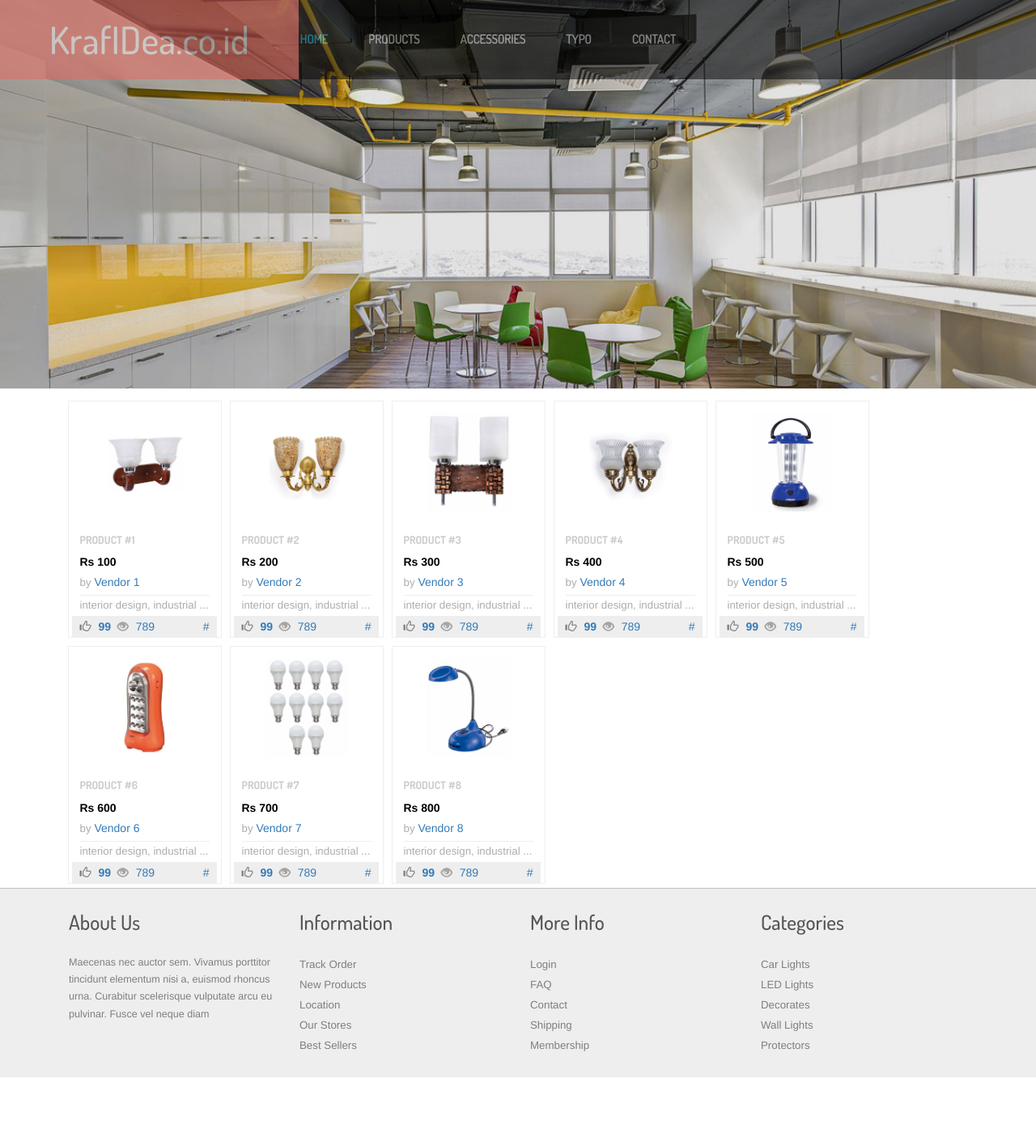
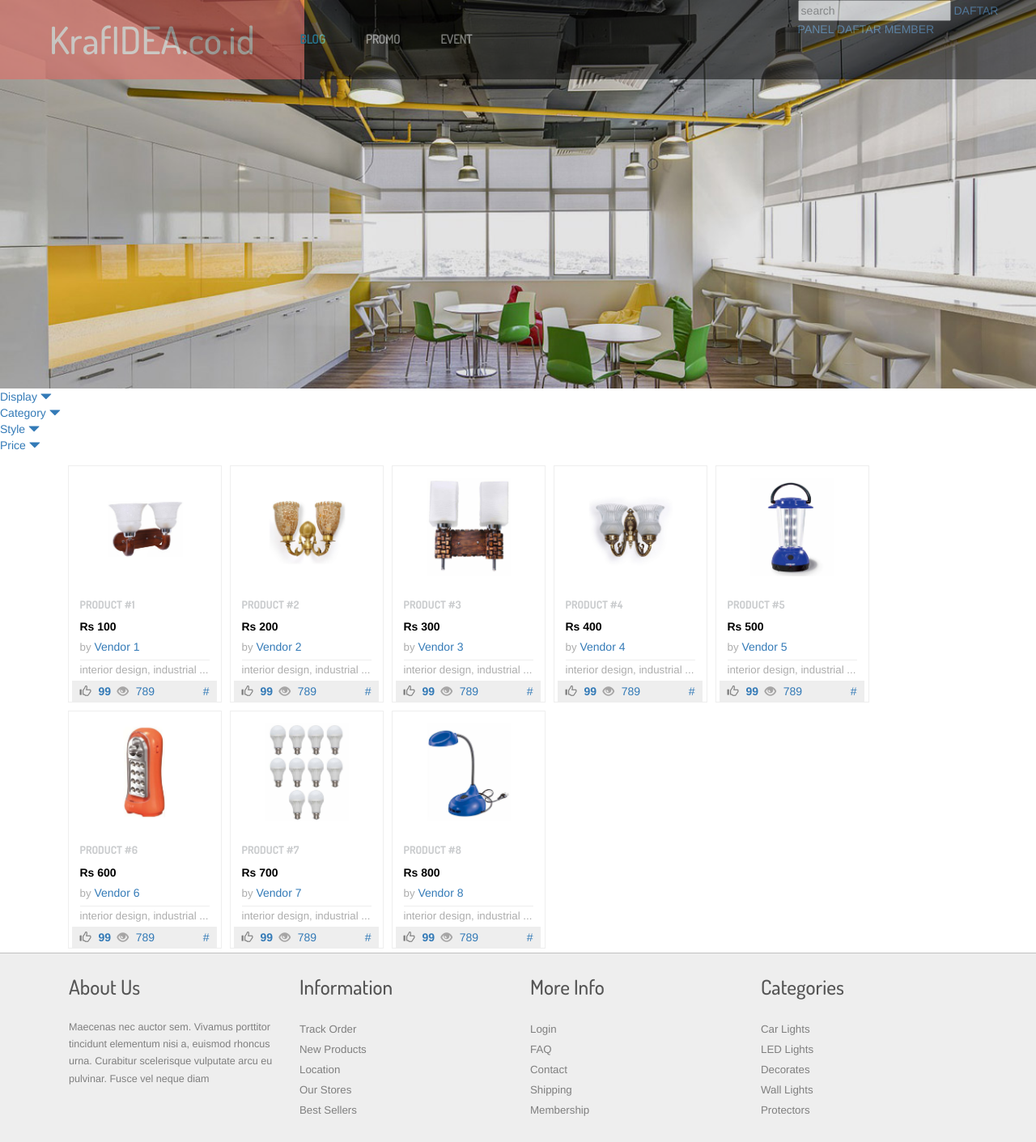
Before and after one commit to chanjr152/KrafIDEA.co.id, a CodeIgniter app: page /database/index.php/home/index in a window 1280 px wide. Shown: the whole page at 81% size. Before the commit the page ends 1331 px from the top, so only its background shows below. Run offline with CodeIgniter, Linux system fonts and the light colour scheme; some libraries are stand-ins or nearby versions.

Commit message:
Add files via upload

```diff
--- a/application/views/home_view.php
+++ b/application/views/home_view.php
@@ -17,21 +17,20 @@
  </div>
 <script src="<?php echo base_url("assets/js/bootstrap.js"); ?>" ></script>
 
-<!-- <div class="filter1">
-	<ul class="memenu skyblue">
-					<li class="active"><a href="index.html">Home</a></li>
-					<li class="grid"><a href="#">Products</a></li>
-					<li class="grid"><a href="#">Accessories</a></li>
-					<li class="grid"><a href="typo.html">Typo</a></li>
-					<li class="grid"><a href="contact.html">Contact</a></li>
-				</ul>
-</div> -->
+<div class="filter1">
+		<ul class="container-filter1">
+			<li class="active"><a href="index.html">Display <span class="glyphicon glyphicon-triangle-bottom" aria-hidden="true" ></span></a></li>
+			<li class="grid"><a href="#">Category <span class="glyphicon glyphicon-triangle-bottom" aria-hidden="true" ></span></a></li>
+			<li class="grid"><a href="#">Style <span class="glyphicon glyphicon-triangle-bottom" aria-hidden="true" ></span></a></li>
+			<li class="grid"><a href="typo.html">Price <span class="glyphicon glyphicon-triangle-bottom" aria-hidden="true" ></span></a></li>
+		</ul>
+</div>
+<div class="clearfix"></div>
 
 <div class="items">
 	 <div class="container">
 		 <div class="items-sec">
 			 <?php echo $product ?>
-			<div class="clearfix"></div>
 	 	</div>
 	</div>
 </div>
--- a/application/views/masterpage_default.php
+++ b/application/views/masterpage_default.php
@@ -38,18 +38,21 @@ Smartphone Compatible web template, free webdesigns for Nokia, Samsung, LG, Sony
 	 		<div class="top-nav-left">
 		       <div class="logo">
 			       	<h1>
-			            <a href="#">KrafIDea.co.id</a>
+			            <a href="#">KrafIDEA.co.id</a>
 			        </h1>
 		       </div>
 		    </div>
 			 <div class="top-nav-center">
 				<ul class="memenu skyblue">
-					<li class="active"><a href="index.html">Home</a></li>
-					<li class="grid"><a href="#">Products</a></li>
-					<li class="grid"><a href="#">Accessories</a></li>
-					<li class="grid"><a href="typo.html">Typo</a></li>
-					<li class="grid"><a href="contact.html">Contact</a></li>
+					<li class="active"><a href="index.html">Blog</a></li>
+					<li class="grid"><a href="#">Promo</a></li>
+					<li class="grid"><a href="#">Event</a></li>
 				</ul>
+			 </div>
+			 <div class="top-nav-right">
+			 	<input type="text" placeholder="search" />
+			 	<a href="#">DAFTAR PANEL</a>
+			 	<a href="#">DAFTAR MEMBER</a>
 			 </div>
 </div>
 
```
